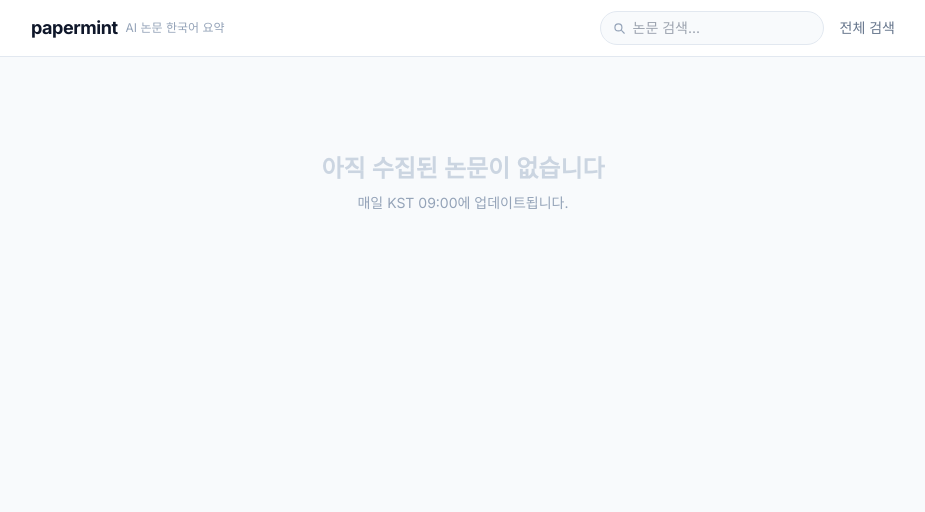
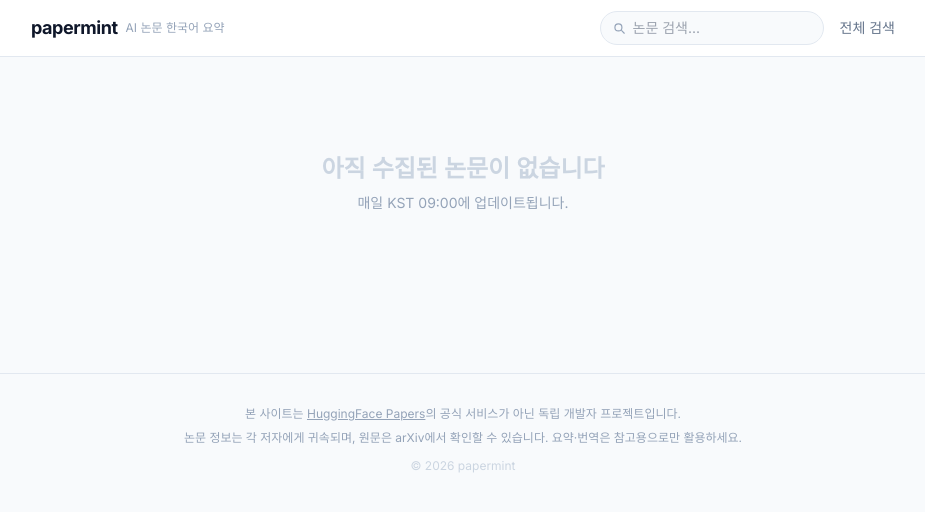
Before and after one commit to jjttuk7-bit/papermint, a Next.js app in the folder website/: page / in a window 1280 px wide. Shown: the top 512 px of the page, without its empty margins (177-1102 px from the left). Built offline with nearby package versions, Linux system fonts and the light colour scheme.

Commit message:
feat: Footer 면책 문구 + 논문 CC BY 4.0 라이선스 표기 추가

```diff
--- a/website/app/layout.tsx
+++ b/website/app/layout.tsx
@@ -1,6 +1,7 @@
 import type { Metadata } from 'next';
 import { Inter } from 'next/font/google';
 import Header from '@/components/Header';
+import Footer from '@/components/Footer';
 import GoogleAnalytics from '@/components/GoogleAnalytics';
 import './globals.css';
 
@@ -45,6 +46,7 @@ export default function RootLayout({ children }: { children: React.ReactNode })
         <GoogleAnalytics />
         <Header />
         {children}
+        <Footer />
       </body>
     </html>
   );
--- a/website/app/papers/[id]/page.tsx
+++ b/website/app/papers/[id]/page.tsx
@@ -122,6 +122,14 @@ export default function PaperPage({ params }: Props) {
           className="inline-flex items-center gap-1 px-3 py-1 rounded-lg text-xs font-semibold bg-slate-900 text-white hover:bg-indigo-600 transition-colors"
         >
           arXiv 원문 ↗
+        </a>
+        <a
+          href="https://creativecommons.org/licenses/by/4.0/"
+          target="_blank" rel="noopener noreferrer"
+          className="inline-flex items-center gap-1 px-3 py-1 rounded-lg text-xs font-semibold bg-slate-100 text-slate-500 hover:bg-slate-200 transition-colors"
+          title="논문 원문 라이선스 (저자마다 다를 수 있습니다)"
+        >
+          CC BY 4.0
         </a>
         {paper.github_repo && (
           <a
--- /dev/null
+++ b/website/components/Footer.tsx
@@ -0,0 +1,27 @@
+export default function Footer() {
+  return (
+    <footer className="border-t border-slate-200 mt-16 py-8 bg-slate-50">
+      <div className="max-w-4xl mx-auto px-4 space-y-2 text-center">
+        <p className="text-xs text-slate-400">
+          본 사이트는{' '}
+          <a
+            href="https://huggingface.co/papers"
+            target="_blank"
+            rel="noopener noreferrer"
+            className="underline hover:text-slate-600 transition-colors"
+          >
+            HuggingFace Papers
+          </a>
+          의 공식 서비스가 아닌 독립 개발자 프로젝트입니다.
+        </p>
+        <p className="text-xs text-slate-400">
+          논문 정보는 각 저자에게 귀속되며, 원문은 arXiv에서 확인할 수 있습니다.
+          요약·번역은 참고용으로만 활용하세요.
+        </p>
+        <p className="text-xs text-slate-300 pt-1">
+          © {new Date().getFullYear()} papermint
+        </p>
+      </div>
+    </footer>
+  );
+}
```
